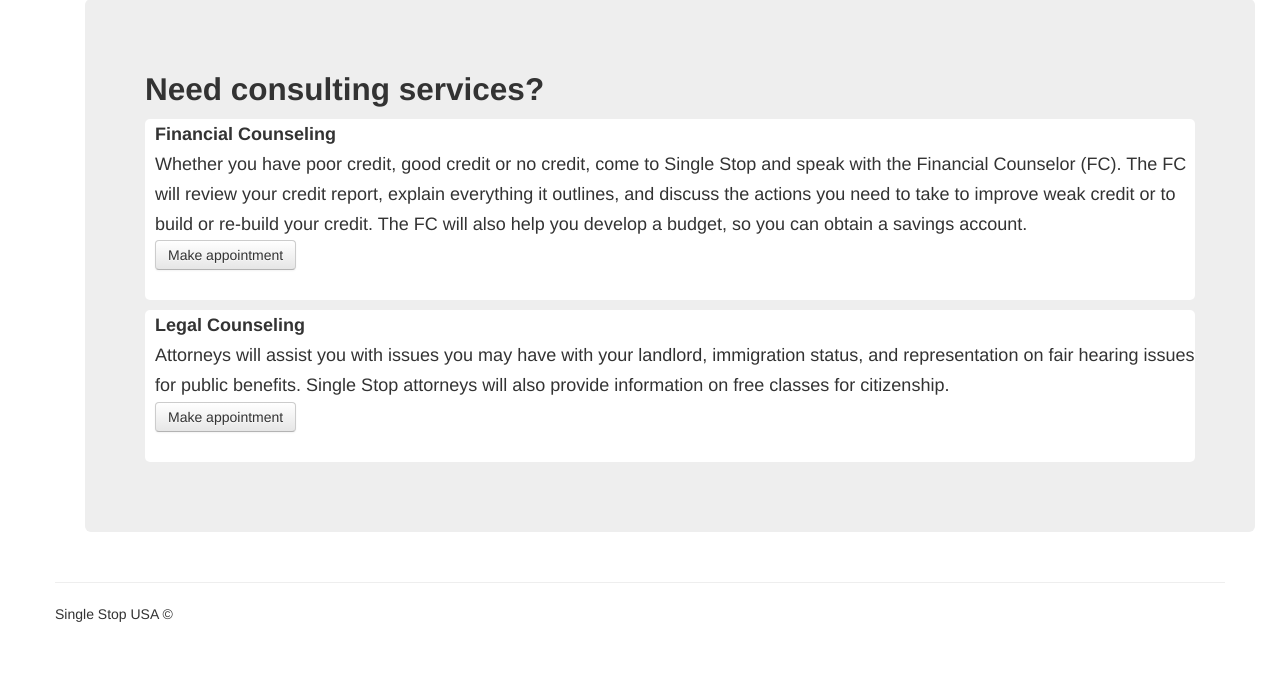
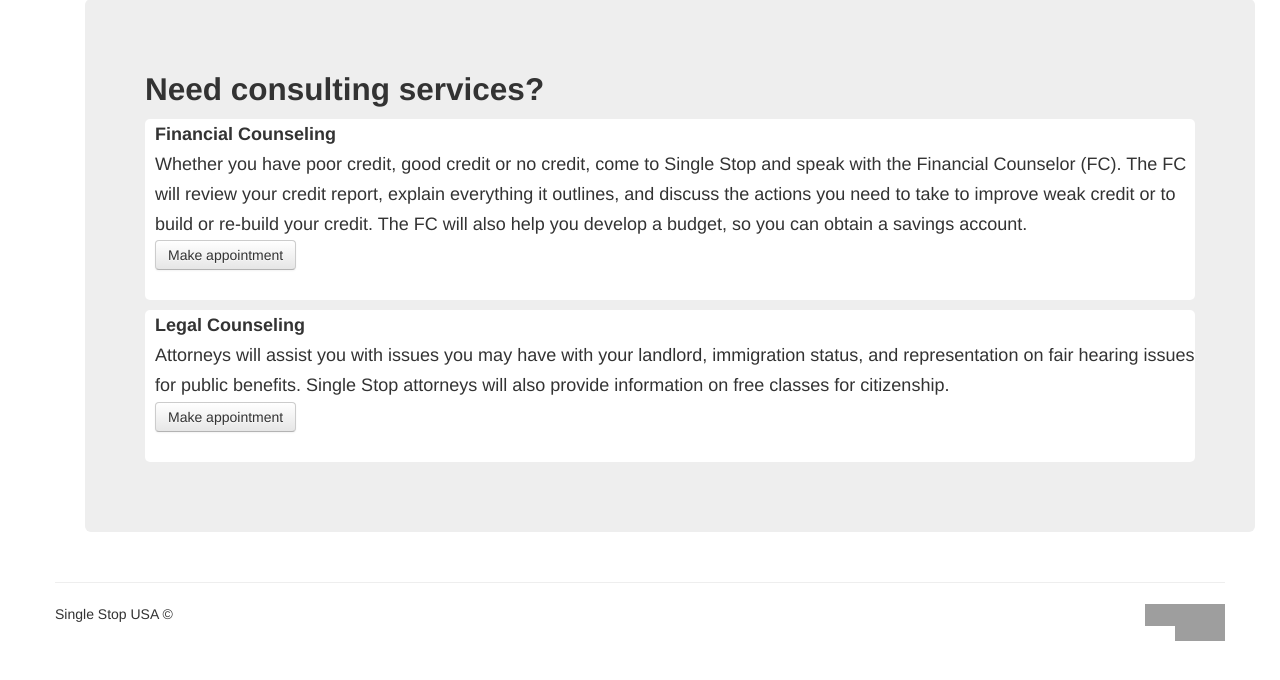
Before and after one commit to chrso/single-stop, a Flask app: page /student/counseling in a window 1280 px wide. Shown: the part 63-743 px from the top of the page. Run offline with Flask 2, Linux system fonts and the light colour scheme; the visitor is signed in with stand-in values (Sample User, id 1); some libraries are stand-ins or nearby versions; grey boxes are pictures that could not be loaded.

Commit message:
Added facebook and twitter icons

```diff
--- a/templates/layout.html
+++ b/templates/layout.html
@@ -46,7 +46,7 @@
 
   <div class="container">
   <hr>
-  <div class="footer">Single Stop USA &copy; </div>
+  <div class="footer">Single Stop USA &copy; <a href="https://www.facebook.com/singlestopusa"><img align="right" width="50px" src="http://2.bp.blogspot.com/-LQUa5zwf1T8/TmCDg0Ru-GI/AAAAAAAAEuk/F6n7EsBfLkY/s320/Facebook+like+button+chrome+extension.jpeg"></a><a href="https://twitter.com/SingleStop"><img align="right" width="30px" src="http://www.newmissionacupuncture.com/yahoo_site_admin/assets/images/Twitter-Button.19141907.png"></a></div>
   </div>
 
 
```
